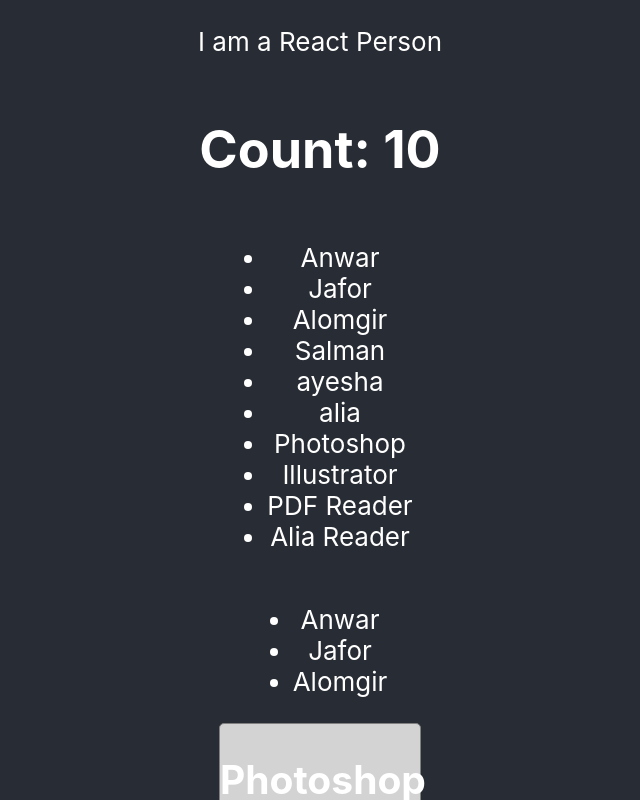
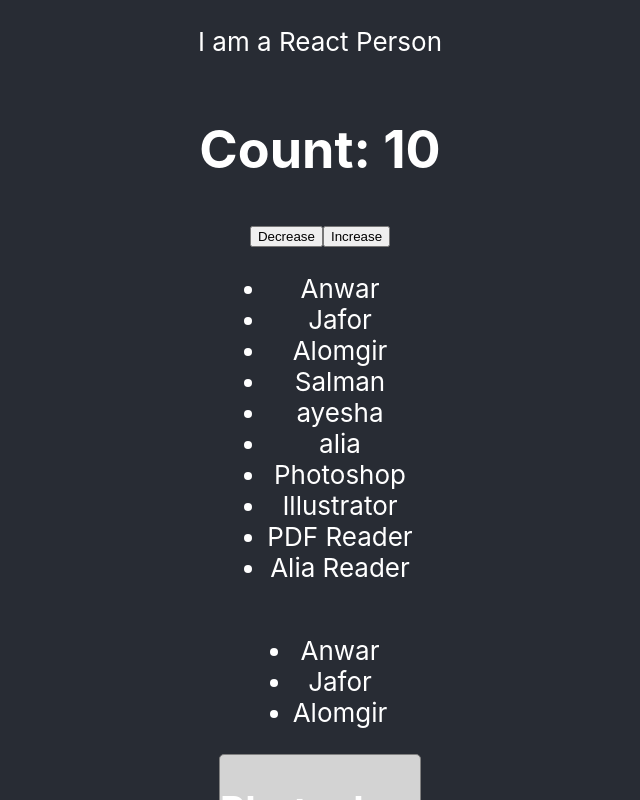
Before and after one commit to happy149/react-core-concepts, a React (Create React App) app in the folder core-concepts/: page / in a window 1280 px wide. Shown: the top 800 px of the page, without its empty margins (320-960 px from the left). Built offline with nearby package versions, Linux system fonts and the light colour scheme.

Commit message:
count32-11

```diff
--- a/core-concepts/src/App.js
+++ b/core-concepts/src/App.js
@@ -49,9 +49,17 @@
 }
 function Counter(){
   const [count, setCount] = useState(10);
+  const handleIncrease = () => setCount(count + 1);
+    //const newCount = count + 1;
+    //setCount(newCount);
+    //setCount(count + 1);
+
+
   return(
   <div>
     <h1>Count: {count}</h1>
+    <button onClick={() => setCount(count - 1)}>Decrease</button>
+    <button onClick={() =>setCount(count + 1)}>Increase</button>
     </div>)
 
 }
```
